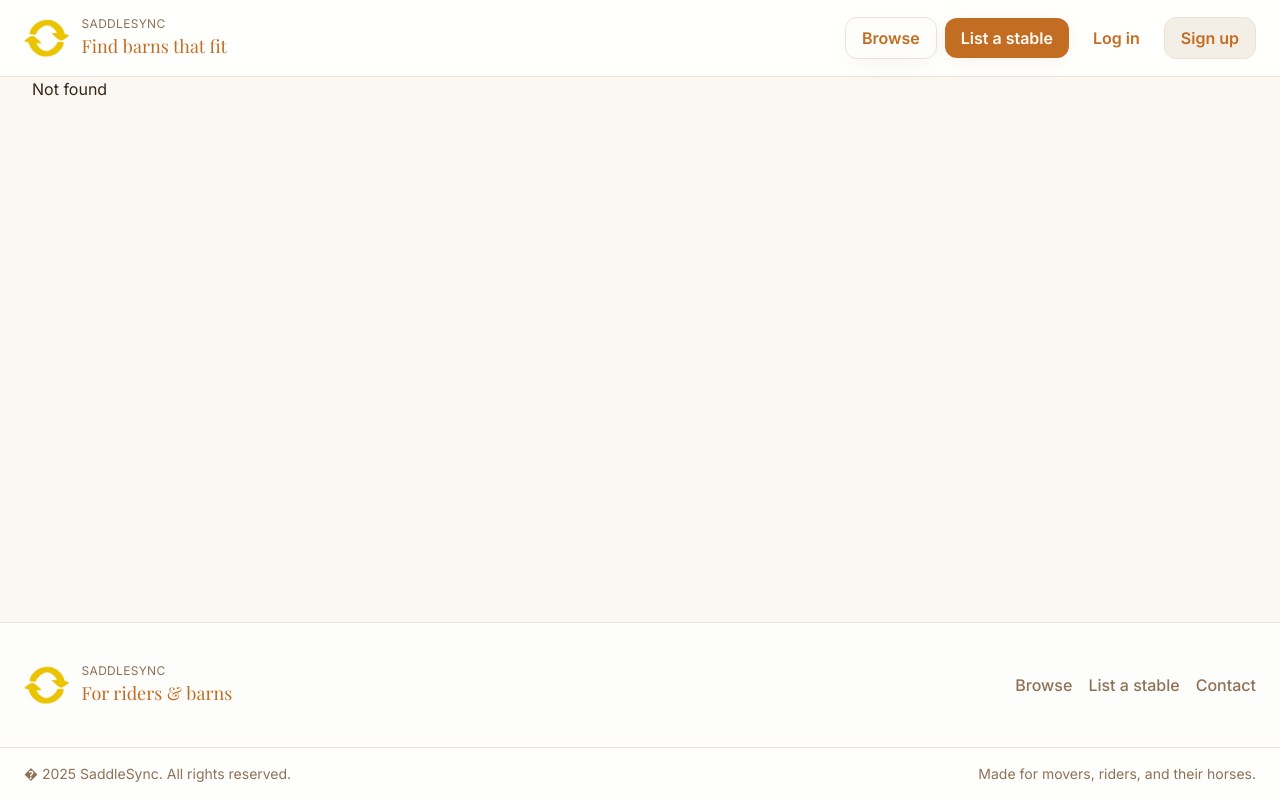
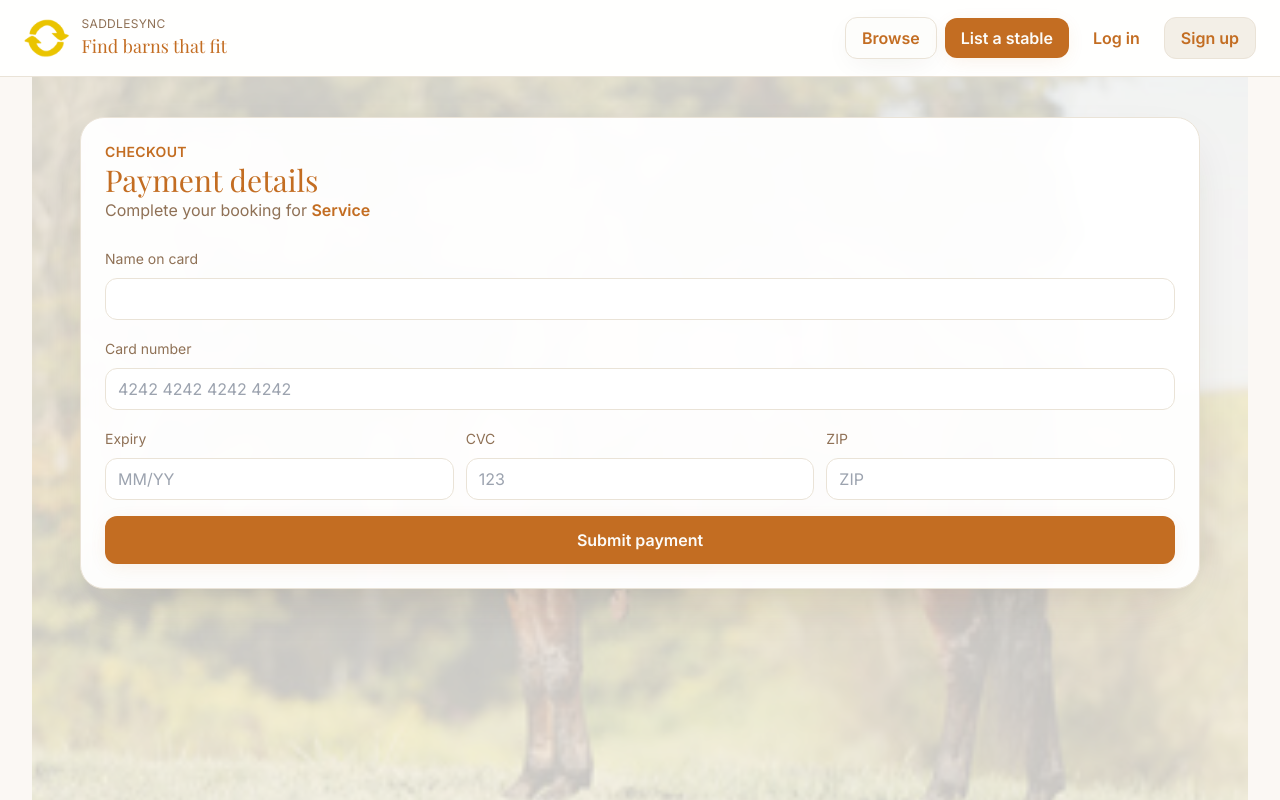
Before and after one commit to cmar-web/SaddleSYNC-UI, a React (Vite) app: page /payment in a window 1280 px wide. Shown: the top 800 px of the page. Built offline with nearby package versions, Linux system fonts and the light colour scheme.

Commit message:
checkout

```diff
--- a/src/App.jsx
+++ b/src/App.jsx
@@ -1,4 +1,4 @@
-import { Suspense, lazy } from "react";
+import { Suspense, lazy, Component } from "react";
 import { Routes, Route } from "react-router-dom";
 import NavigationBar from "./components/NavigationBar.jsx";
 import Footer from "./components/Footer.jsx";
@@ -18,6 +18,42 @@ const UserSignUp    = lazy(() => import("./pages/UserSignUp.jsx"));
 const StableSignUp  = lazy(() => import("./pages/StableSignUp.jsx"));
 const Login         = lazy(() => import("./pages/UserLogin.jsx"));
 const CreateHorse   = lazy(() => import("./pages/CreateHorse.jsx"));
+const Payment       = lazy(() => import("./pages/Payment.jsx"));
+
+class ErrorBoundary extends Component {
+  constructor(props) {
+    super(props);
+    this.state = { hasError: false, message: "" };
+  }
+  static getDerivedStateFromError(error) {
+    return { hasError: true, message: error?.message || "Something went wrong." };
+  }
+  componentDidCatch(error, info) {
+    console.error("UI error:", error, info);
+  }
+  handleReset = () => {
+    this.setState({ hasError: false, message: "" });
+  };
+  render() {
+    if (this.state.hasError) {
+      return (
+        <div className="container py-10">
+          <div className="rounded-2xl border border-[hsl(var(--destructive))] bg-[hsl(var(--destructive)/0.08)] text-[hsl(var(--destructive))] px-6 py-4 space-y-3">
+            <div className="text-lg font-semibold">Something went wrong</div>
+            <div className="text-sm text-[hsl(var(--muted-foreground))]">{this.state.message}</div>
+            <button
+              className="px-4 py-2 rounded-lg bg-[hsl(var(--primary))] text-[hsl(var(--primary-foreground))]"
+              onClick={this.handleReset}
+            >
+              Try again
+            </button>
+          </div>
+        </div>
+      );
+    }
+    return this.props.children;
+  }
+}
 
 
 function Fallback() {
@@ -35,6 +71,7 @@ export default function App() {
       <NavigationBar />
       <main className="main">
         <div className="container">
+          <ErrorBoundary>
             <Suspense fallback={<Fallback />}>
               <Routes>
                 <Route path="/" element={<Landing />} />
@@ -52,9 +89,11 @@ export default function App() {
                 <Route path="/login" element={<Login/>}/>
                 <Route path="/createHorse" element={<CreateHorse/>}/>
                 <Route path="/boardingInfo" element={<BoardingInfo/>}/>
+                <Route path="/payment" element={<Payment/>}/>
                 <Route path="*" element={<div>Not found</div>} />
               </Routes>
             </Suspense>
+          </ErrorBoundary>
         </div>
       </main>
       <Footer />
--- /dev/null
+++ b/src/pages/Payment.jsx
@@ -0,0 +1,142 @@
+import { useState } from "react";
+import { useNavigate, useSearchParams } from "react-router-dom";
+import { api } from "../lib/api";
+import bg from "../assets/payment_horse.jpg";
+
+const API_PREFIX = "/api";
+
+export default function Payment() {
+  const navigate = useNavigate();
+  const [params] = useSearchParams();
+  const bookingId = params.get("bookingId");
+  const amount = params.get("amount") || "";
+  const service = params.get("service") || "Service";
+  const stableId = params.get("stableId");
+  const serviceId = params.get("serviceId");
+
+  const [cardName, setCardName] = useState("");
+  const [cardNumber, setCardNumber] = useState("");
+  const [expiry, setExpiry] = useState("");
+  const [cvc, setCvc] = useState("");
+  const [zip, setZip] = useState("");
+  const [message, setMessage] = useState("");
+  const [submitting, setSubmitting] = useState(false);
+
+  async function onSubmit(e) {
+    e.preventDefault();
+    setMessage("");
+    setSubmitting(true);
+    try {
+      if (stableId && serviceId && bookingId) {
+        await api(`${API_PREFIX}/stables/${stableId}/services/bookings/${bookingId}`, {
+          method: "PATCH",
+          body: JSON.stringify({
+            Status: "confirmed",
+            PaidAt: new Date().toISOString(),
+          }),
+        });
+      }
+      setMessage("Payment submitted and lesson confirmed.");
+      setTimeout(() => navigate(`/stables/${stableId || ""}` || "/profile"), 800);
+    } catch (err) {
+      setMessage(err?.message || "Unable to confirm booking.");
+    } finally {
+      setSubmitting(false);
+    }
+  }
+
+  return (
+    <main className="min-h-screen bg-[hsl(var(--background))] px-4 py-10 relative overflow-hidden">
+      <div
+        className="absolute inset-0 opacity-20 bg-cover bg-center"
+        style={{ backgroundImage: `url(${bg})` }}
+        aria-hidden="true"
+      />
+      <div className="relative container mx-auto max-w-md">
+        <div className="bg-white/95 backdrop-blur rounded-3xl shadow-elevated border border-[hsl(var(--border))] p-6 space-y-6">
+          <div>
+            <p className="text-sm font-semibold text-[hsl(var(--primary))] uppercase tracking-wide">Checkout</p>
+            <h1 className="text-3xl font-serif text-[hsl(var(--rich-brown))]">Payment details</h1>
+            <p className="text-[hsl(var(--muted-foreground))]">
+              Complete your booking for <span className="font-semibold text-[hsl(var(--rich-brown))]">{service}</span>
+              {amount ? ` • $${Number(amount).toFixed(2)}` : ""}{bookingId ? ` • Booking #${bookingId}` : ""}
+            </p>
+          </div>
+
+          {message && (
+            <div className="rounded-xl border border-[hsl(var(--accent))] bg-[hsl(var(--accent)/0.08)] text-[hsl(var(--accent))] px-4 py-3 text-sm">
+              {message}
+            </div>
+          )}
+
+          <form className="space-y-4" onSubmit={onSubmit}>
+            <div className="space-y-2">
+              <label className="text-sm text-[hsl(var(--muted-foreground))]">Name on card</label>
+              <input
+                className="w-full rounded-xl border border-[hsl(var(--border))] px-3 py-2"
+                value={cardName}
+                onChange={(e) => setCardName(e.target.value)}
+                required
+              />
+            </div>
+
+            <div className="space-y-2">
+              <label className="text-sm text-[hsl(var(--muted-foreground))]">Card number</label>
+              <input
+                className="w-full rounded-xl border border-[hsl(var(--border))] px-3 py-2"
+                placeholder="4242 4242 4242 4242"
+                value={cardNumber}
+                onChange={(e) => setCardNumber(e.target.value)}
+                inputMode="numeric"
+                required
+              />
+            </div>
+
+            <div className="grid grid-cols-3 gap-3">
+              <div className="space-y-2">
+                <label className="text-sm text-[hsl(var(--muted-foreground))]">Expiry</label>
+                <input
+                  className="w-full rounded-xl border border-[hsl(var(--border))] px-3 py-2"
+                  placeholder="MM/YY"
+                  value={expiry}
+                  onChange={(e) => setExpiry(e.target.value)}
+                  required
+                />
+              </div>
+              <div className="space-y-2">
+                <label className="text-sm text-[hsl(var(--muted-foreground))]">CVC</label>
+                <input
+                  className="w-full rounded-xl border border-[hsl(var(--border))] px-3 py-2"
+                  placeholder="123"
+                  value={cvc}
+                  onChange={(e) => setCvc(e.target.value)}
+                  inputMode="numeric"
+                  required
+                />
+              </div>
+              <div className="space-y-2">
+                <label className="text-sm text-[hsl(var(--muted-foreground))]">ZIP</label>
+                <input
+                  className="w-full rounded-xl border border-[hsl(var(--border))] px-3 py-2"
+                  placeholder="ZIP"
+                  value={zip}
+                  onChange={(e) => setZip(e.target.value)}
+                  inputMode="numeric"
+                  required
+                />
+              </div>
+            </div>
+
+            <button
+              type="submit"
+              className="w-full rounded-xl bg-[hsl(var(--primary))] text-[hsl(var(--primary-foreground))] font-semibold py-3 shadow-soft disabled:opacity-60"
+              disabled={submitting}
+            >
+              {submitting ? "Confirming..." : "Submit payment"}
+            </button>
+          </form>
+        </div>
+      </div>
+    </main>
+  );
+}
--- a/src/pages/StableProfile.jsx
+++ b/src/pages/StableProfile.jsx
@@ -53,7 +53,21 @@ export default function StableProfile() {
   const [bookingsByService, setBookingsByService] = useState({});
   const [bookingForm, setBookingForm] = useState({});
   const [bookingLoading, setBookingLoading] = useState({});
-  const [userHorses, setUserHorses] = useState([]);
+  const [stableHorses, setStableHorses] = useState([]);
+  const horseId = (h) => h?.HorseID ?? h?.Id ?? h?.id;
+  const publicStableHorses = useMemo(
+    () =>
+      (stableHorses || []).filter((h) => {
+        if (!h) return false;
+        const flag = h.isPublic ?? h.IsPublic ?? h.is_public ?? h.is_visible ?? h.isVisible;
+        if (typeof flag === "string") {
+          const norm = flag.trim().toLowerCase();
+          return norm === "true" || norm === "1" || norm === "yes";
+        }
+        return flag === true || flag === 1;
+      }),
+    [stableHorses]
+  );
 
   const [bannerBlobID, setBannerBlobID] = useState(null);
   const [avatarBlobID, setAvatarBlobID] = useState(null);
@@ -93,14 +107,11 @@ export default function StableProfile() {
           const list = await api(`${API_PREFIX}/stables/${id}/services`);
           setServices(Array.isArray(list) ? list : []);
         } catch {}
-
-        if (userId) {
-          try {
-            const horses = await api(`${API_PREFIX}/users/${userId}/horses`);
-            setUserHorses(Array.isArray(horses) ? horses : []);
-          } catch {
-            setUserHorses([]);
-          }
+        try {
+          const horses = await api(`${API_PREFIX}/stables/${id}/horses`);
+          setStableHorses(Array.isArray(horses) ? horses : []);
+        } catch {
+          setStableHorses([]);
         }
       } catch (e) {
         setError(e.message || "Failed to load stable");
@@ -110,6 +121,33 @@ export default function StableProfile() {
     })();
     return () => { cancel = true; };
   }, [id]);
+
+  useEffect(() => {
+    if (isOwner) return;
+    services.forEach(svc => {
+      if (svc?.ServiceID) {
+        loadSlots(svc.ServiceID);
+      }
+    });
+  }, [isOwner, services]);
+
+  useEffect(() => {
+    if (!publicStableHorses.length || !services.length) return;
+    setBookingForm((prev) => {
+      const next = { ...prev };
+      services.forEach((svc) => {
+        if (!svc?.ServiceID) return;
+        const current = prev[svc.ServiceID] || {};
+        if (!current.HorseID) {
+          const defaultHorse = horseId(publicStableHorses[0]);
+          if (defaultHorse) {
+            next[svc.ServiceID] = { ...current, HorseID: defaultHorse };
+          }
+        }
+      });
+      return next;
+    });
+  }, [publicStableHorses, services]);
 
   function toggleOffer(value) {
     if (!isOwner) return;
@@ -330,24 +368,33 @@ export default function StableProfile() {
       navigate("/login");
       return;
     }
+    if (!publicStableHorses.length) {
+      setError("This stable has no publicly bookable horses right now.");
+      return;
+    }
     const form = bookingForm[svc.ServiceID] || {};
     setError("");
+    if (!form.SlotID) {
+      setError("Please select an available time slot.");
+      return;
+    }
+    if (!form.HorseID) {
+      setError("Please select one of the stable's horses.");
+      return;
+    }
+    const selectedSlot = (slotsByService[svc.ServiceID] || []).find(sl => sl.SlotID === Number(form.SlotID));
     const payload = {
-      UserID: userId,
-      HorseID: form.HorseID || null,
-      SlotID: form.SlotID || null,
+      UserID: Number(userId),
+      HorseID: form.HorseID ? Number(form.HorseID) : null,
+      SlotID: form.SlotID ? Number(form.SlotID) : null,
       Status: "pending",
       TotalPrice: svc.Price != null ? Number(svc.Price) : undefined,
       Notes: form.Notes?.trim() || undefined,
+      ScheduledFor: selectedSlot?.StartTime ? new Date(selectedSlot.StartTime).toISOString() : undefined,
     };
-    const sched = form.ScheduledFor ? new Date(form.ScheduledFor) : null;
-    if (sched && !isNaN(+sched)) {
-      payload.ScheduledFor = sched.toISOString();
-    }
-    if (!payload.SlotID && !payload.ScheduledFor) {
-      setError("Select an available slot or choose a custom time.");
-      return;
-    }
+    Object.keys(payload).forEach((k) => {
+      if (payload[k] === undefined) delete payload[k];
+    });
     try {
       const created = await api(`${API_PREFIX}/stables/${id}/services/${svc.ServiceID}/bookings`, {
         method: "POST",
@@ -359,8 +406,9 @@ export default function StableProfile() {
       }));
       setBookingForm(prev => ({
         ...prev,
-        [svc.ServiceID]: { SlotID: "", ScheduledFor: "", Notes: "", HorseID: form.HorseID || "" },
+        [svc.ServiceID]: { SlotID: "", Notes: "", HorseID: form.HorseID || "" },
       }));
+      navigate(`/payment?bookingId=${created.BookingID}&amount=${svc.Price || 0}&service=${encodeURIComponent(svc.Name || "Service")}&stableId=${id}&serviceId=${svc.ServiceID}`);
     } catch (e) {
       setError(e.message || "Failed to create booking");
     }
@@ -902,7 +950,7 @@ export default function StableProfile() {
                                           ? "border-[hsl(var(--primary))] text-[hsl(var(--primary))] bg-white"
                                           : "border-[hsl(var(--border))] text-[hsl(var(--rich-brown))]"
                                       }`}
-                                      onClick={() => setBookingForm(f => ({ ...f, [svc.ServiceID]: { ...(f[svc.ServiceID] || {}), SlotID: slot.SlotID, ScheduledFor: "" } }))}
+                                      onClick={() => setBookingForm(f => ({ ...f, [svc.ServiceID]: { ...(f[svc.ServiceID] || {}), SlotID: slot.SlotID } }))}
                                     >
                                       {formatDate(slot.StartTime)}
                                     </button>
@@ -916,26 +964,41 @@ export default function StableProfile() {
 
                             <div className="grid md:grid-cols-2 gap-3">
                               <div className="space-y-1">
-                                <label className="text-sm text-[hsl(var(--muted-foreground))]">Or choose a date/time</label>
-                                <input
-                                  type="datetime-local"
-                                  className="w-full rounded-xl border border-[hsl(var(--border))] px-3 py-2"
-                                  value={form.ScheduledFor || ""}
-                                  onChange={(e) => setBookingForm(f => ({ ...f, [svc.ServiceID]: { ...(f[svc.ServiceID] || {}), ScheduledFor: e.target.value, SlotID: "" } }))}
-                                />
+                                <label className="text-sm text-[hsl(var(--muted-foreground))]">Select a stable horse</label>
+                                {publicStableHorses.length === 0 ? (
+                                  <div className="text-sm text-[hsl(var(--muted-foreground))]">No public horses available.</div>
+                                ) : (
+                                  <select
+                                    className="w-full rounded-xl border border-[hsl(var(--border))] px-3 py-2"
+                                    value={form.HorseID || ""}
+                                    onChange={(e) => setBookingForm(f => ({ ...f, [svc.ServiceID]: { ...(f[svc.ServiceID] || {}), HorseID: e.target.value } }))}
+                                  >
+                                    {publicStableHorses.map(h => {
+                                      const idVal = horseId(h);
+                                      return (
+                                        <option key={idVal} value={idVal}>
+                                          {h.Name || `Horse #${idVal}`}
+                                        </option>
+                                      );
+                                    })}
+                                  </select>
+                                )}
                               </div>
                               <div className="space-y-1">
-                                <label className="text-sm text-[hsl(var(--muted-foreground))]">Horse (optional)</label>
-                                <select
+                                <label className="text-sm text-[hsl(var(--muted-foreground))]">Your contact</label>
+                                <input
                                   className="w-full rounded-xl border border-[hsl(var(--border))] px-3 py-2"
-                                  value={form.HorseID || ""}
-                                  onChange={(e) => setBookingForm(f => ({ ...f, [svc.ServiceID]: { ...(f[svc.ServiceID] || {}), HorseID: e.target.value } }))}
-                                >
-                                  <option value="">No horse selected</option>
-                                  {userHorses.map(h => (
-                                    <option key={h.HorseID} value={h.HorseID}>{h.Name || `Horse #${h.HorseID}`}</option>
-                                  ))}
-                                </select>
+                                  placeholder="Your name"
+                                  value={form.RiderName || user?.Username || ""}
+                                  onChange={(e) => setBookingForm(f => ({ ...f, [svc.ServiceID]: { ...(f[svc.ServiceID] || {}), RiderName: e.target.value } }))}
+                                />
+                                <input
+                                  className="w-full rounded-xl border border-[hsl(var(--border))] px-3 py-2 mt-2"
+                                  placeholder="Your email"
+                                  type="email"
+                                  value={form.RiderEmail || user?.Email || ""}
+                                  onChange={(e) => setBookingForm(f => ({ ...f, [svc.ServiceID]: { ...(f[svc.ServiceID] || {}), RiderEmail: e.target.value } }))}
+                                />
                               </div>
                             </div>
 
@@ -952,10 +1015,11 @@ export default function StableProfile() {
 
                             <button
                               type="button"
-                              className="px-4 py-2 rounded-xl bg-[hsl(var(--primary))] text-[hsl(var(--primary-foreground))] font-semibold"
+                              className="px-4 py-2 rounded-xl bg-[hsl(var(--primary))] text-[hsl(var(--primary-foreground))] font-semibold shadow-soft"
                               onClick={() => createBooking(svc)}
+                              disabled={!publicStableHorses.length}
                             >
-                              Request booking
+                              Book now
                             </button>
                           </div>
                         );
```
Also changed, not shown: src/assets/payment_horse.jpg (added). Lines whose indentation alone changed are shown as unchanged.
